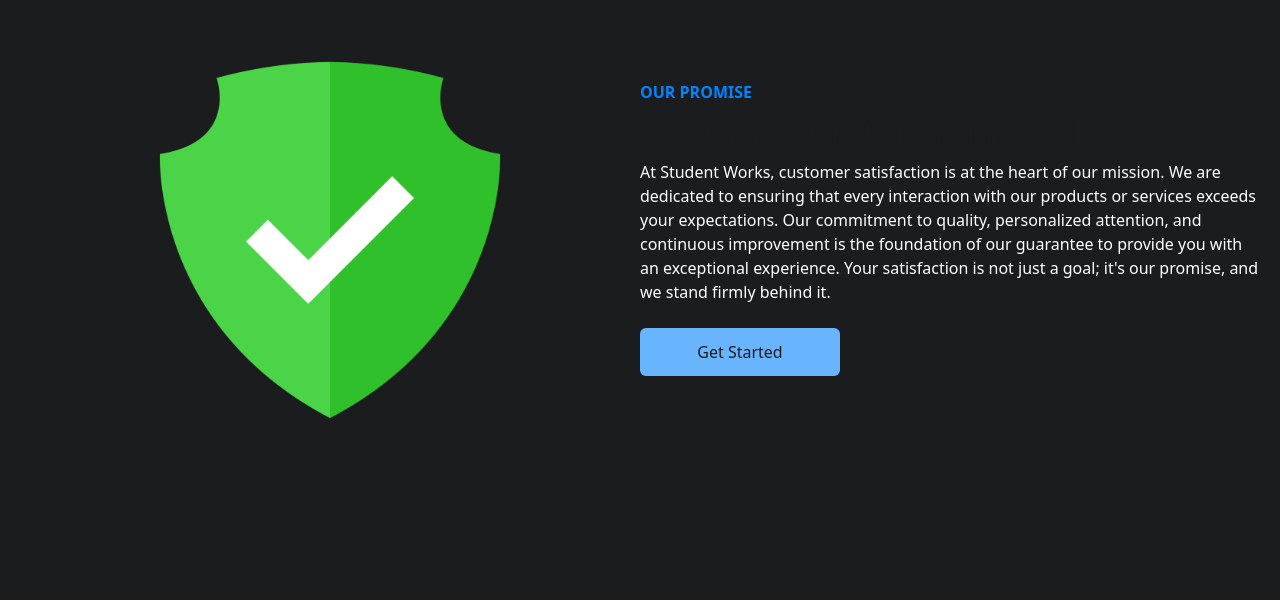
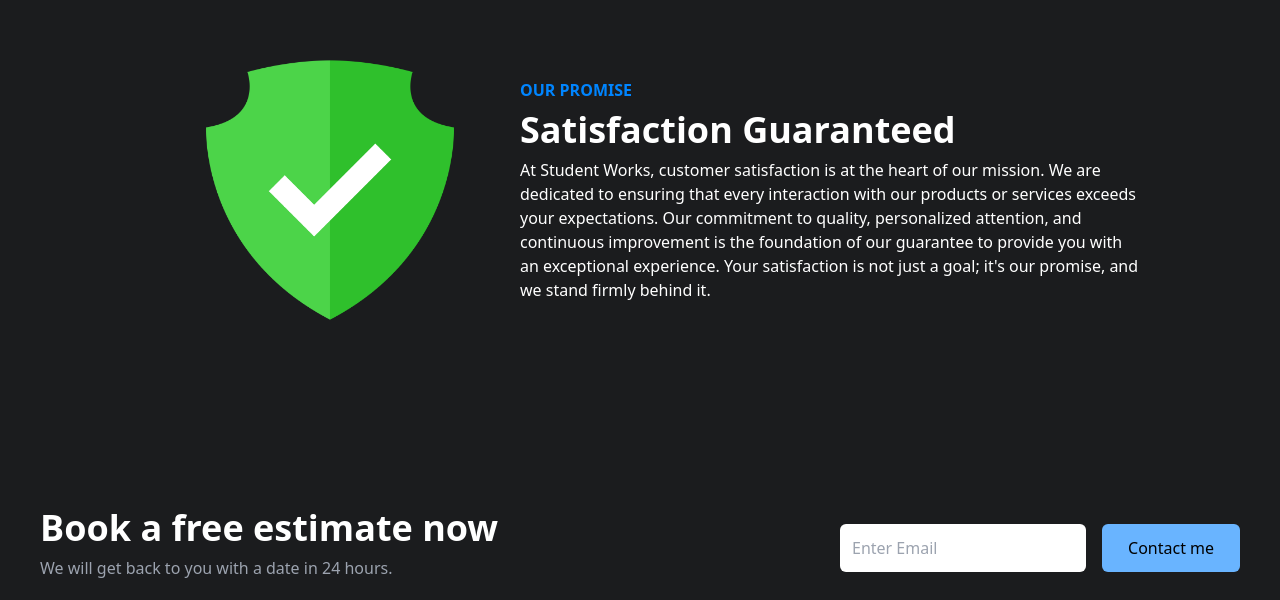
Before and after one commit to GabeDiniz/efaro-business, a React (Create React App) app: page / in a window 1280 px wide. Shown: the part 840-1440 px from the top of the page. Built offline with nearby package versions, Linux system fonts and the light colour scheme.

Commit message:
Update: info section

```diff
--- a/src/components/Info.jsx
+++ b/src/components/Info.jsx
@@ -4,11 +4,11 @@
 const Info = () => {
   return (
     <section className="w-full py-16 px-4 text-white bg-back">
-      <div className="max-w-[1240px] mx-auto grid md:grid-cols-2">
-        <img className="w-[400px] mx-auto my-4 p-4" src={Img} alt="/" />
+      <div className="max-w-[1000px] mx-auto flex">
+        <img className="w-[300px] my-4 mx-10 p-4" src={Img} alt="/" />
         <div className="flex flex-col justify-center">
           <p className="text-accentLight uppercase font-bold">Our promise</p>
-          <h1 className="md:text-4xl sm:text-3xl text-2xl font-bold py-2 text-blackDark">
+          <h1 className="md:text-4xl sm:text-3xl text-2xl font-bold py-2">
             Satisfaction Guaranteed
           </h1>
           <p className="">
@@ -20,9 +20,9 @@
             experience. Your satisfaction is not just a goal; it's our promise,
             and we stand firmly behind it.
           </p>
-          <button className="bg-accent text-blackDark w-[200px] rounded-md font-medium my-6 px-6 py-3 mx-auto md:mx-0">
+          {/* <button className="bg-accent text-blackDark w-[200px] rounded-md font-medium my-6 px-6 py-3 mx-auto md:mx-0">
             Get Started
-          </button>
+          </button> */}
         </div>
       </div>
     </section>
```
